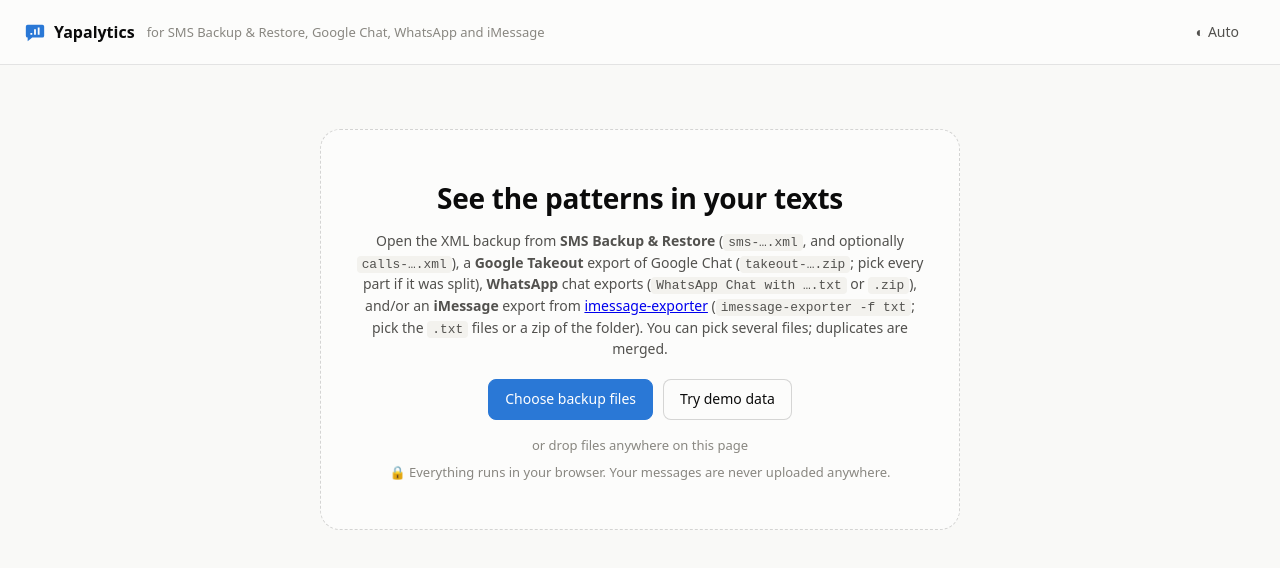
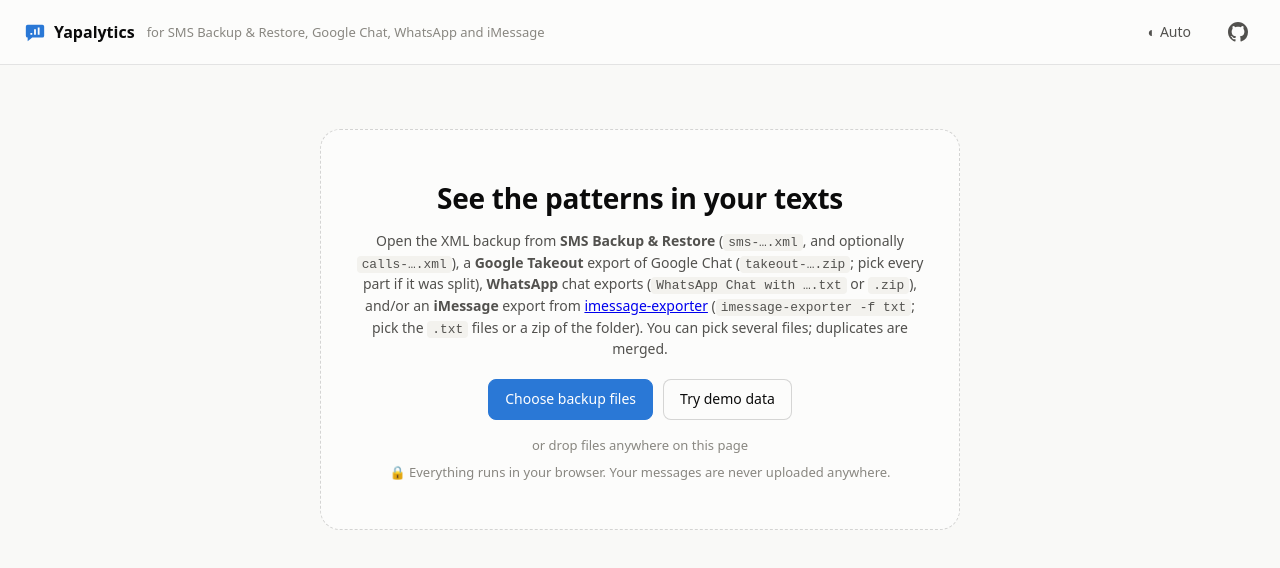
Before and after one commit to mlapaglia/Textimony, a plain HTML site: page index.html in a window 1280 px wide. Drawn offline with nearby package versions, Linux system fonts and the light colour scheme.

Commit message:
add github link, better screenshot

```diff
--- a/css/styles.css
+++ b/css/styles.css
@@ -140,6 +140,8 @@
 .btn.ghost { background: transparent; border-color: transparent; color: var(--text-2); }
 .btn.ghost:hover { background: var(--surface-2); }
 .btn.small { padding: 6px 12px; font-size: 13px; }
+.btn.icon { padding: 7px; text-decoration: none; }
+.btn.ghost.icon:hover { color: var(--text); }
 
 /* ------------------------------------------------------------------ top bar */
 .topbar {
--- a/index.html
+++ b/index.html
@@ -17,6 +17,9 @@
     <span class="tagline">for SMS Backup &amp; Restore, Google Chat, WhatsApp and iMessage</span>
     <div class="spacer"></div>
     <button id="themeBtn" class="btn ghost" data-mode="auto" title="Switch color theme">◐ Auto</button>
+    <a class="btn ghost icon" href="https://github.com/mlapaglia/Yapalytics" target="_blank" rel="noopener" title="View the source on GitHub" aria-label="View the source on GitHub">
+      <svg width="20" height="20" viewBox="0 0 16 16" aria-hidden="true"><path fill="currentColor" d="M8 0C3.58 0 0 3.58 0 8c0 3.54 2.29 6.53 5.47 7.59.4.07.55-.17.55-.38 0-.19-.01-.82-.01-1.49-2.01.37-2.53-.49-2.69-.94-.09-.23-.48-.94-.82-1.13-.28-.15-.68-.52-.01-.53.63-.01 1.08.58 1.23.82.72 1.21 1.87.87 2.33.66.07-.52.28-.87.51-1.07-1.78-.2-3.64-.89-3.64-3.95 0-.87.31-1.59.82-2.15-.08-.2-.36-1.02.08-2.12 0 0 .67-.21 2.2.82.64-.18 1.32-.27 2-.27.68 0 1.36.09 2 .27 1.53-1.04 2.2-.82 2.2-.82.44 1.1.16 1.92.08 2.12.51.56.82 1.27.82 2.15 0 3.07-1.87 3.75-3.65 3.95.29.25.54.73.54 1.48 0 1.07-.01 1.93-.01 2.2 0 .21.15.46.55.38A8.013 8.013 0 0 0 16 8c0-4.42-3.58-8-8-8Z"/></svg>
+    </a>
   </header>
 
   <!-- ============================================================ landing -->
```
Also changed, not shown: README.md.
